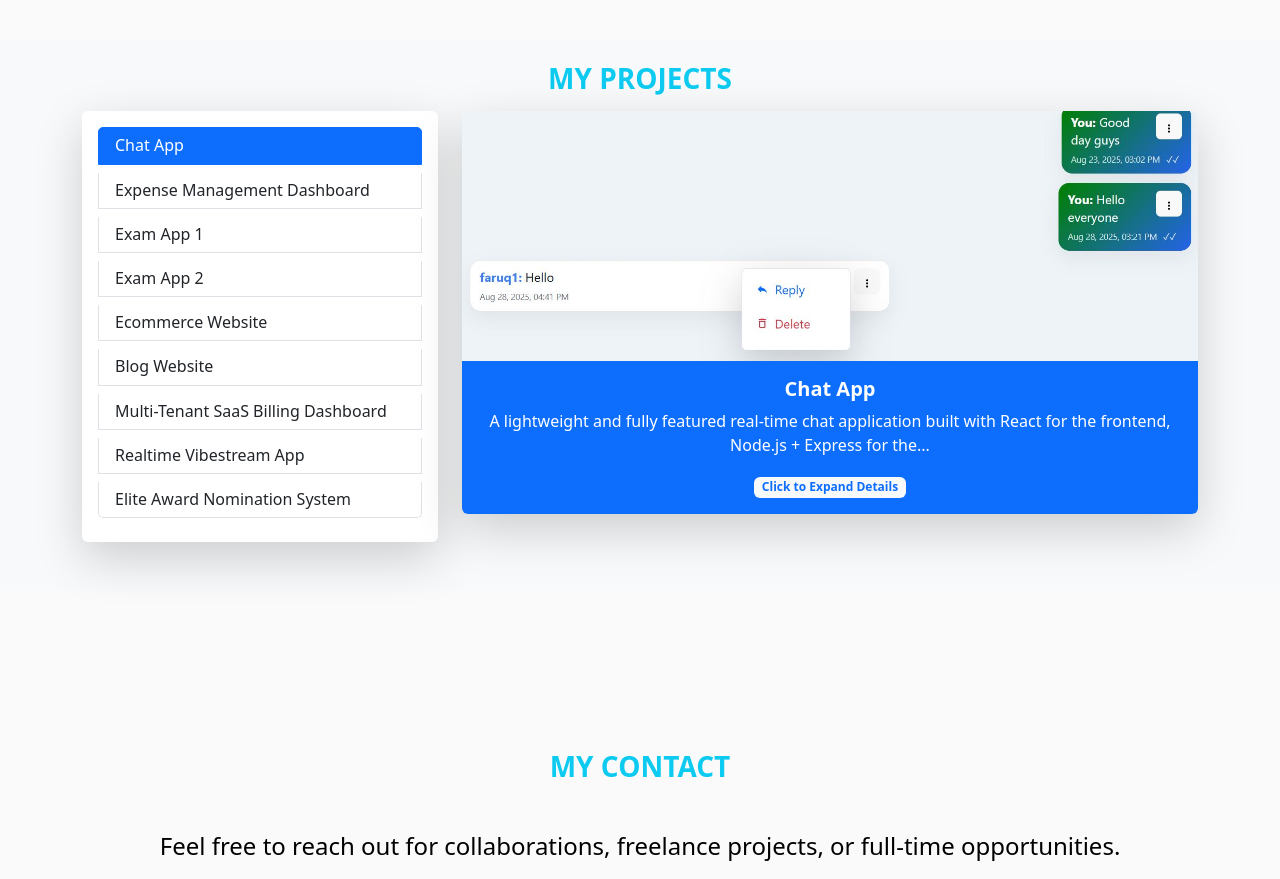
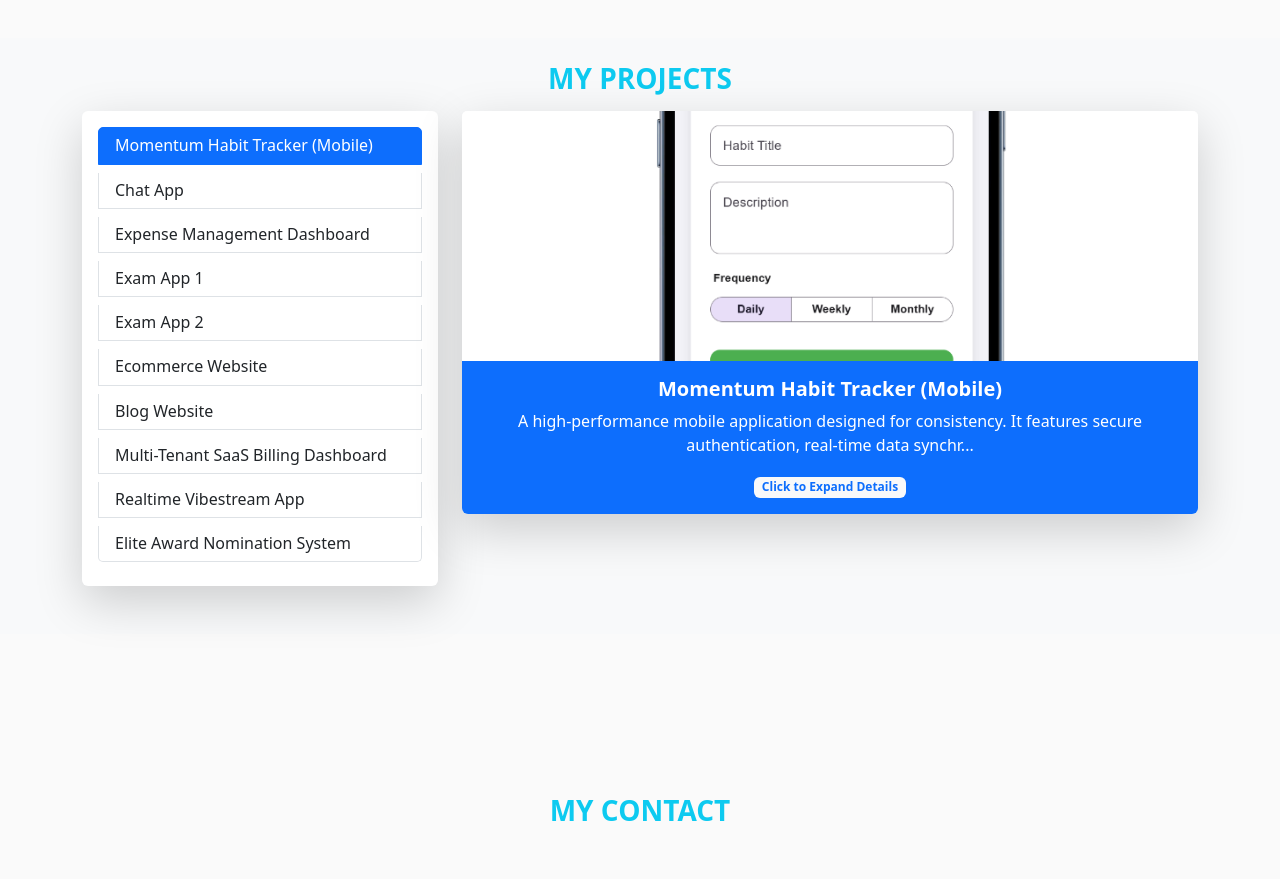
Before and after one commit to hayZedTech/port-frontend, a React (Vite) app: page / in a window 1280 px wide. Shown: the part 2800-3679 px from the top of the page. Built offline with nearby package versions, Linux system fonts and the light colour scheme.

Commit message:
add my habit app

```diff
--- a/src/Projects.jsx
+++ b/src/Projects.jsx
@@ -14,13 +14,22 @@ import stripe_dashboard from "./Images/stripe_dashboard.png";
 import vibestream from "./Images/vibestream.png";
 import expenses from "./Images/expenses.png";
 import award from "./Images/award.png";
+import habit_tracker from "./Images/habit_tracker.png";
 
 export const Projects = () => {
   const [showModal, setShowModal] = useState(false);
   const [selectedProject, setSelectedProject] = useState(null);
-  const [activeProject, setActiveProject] = useState(1); // default project ID
+  const [activeProject, setActiveProject] = useState(10); // set Habit Tracker as default
 
   const projects = [
+    {
+      id: 10,
+      title: "Momentum Habit Tracker (Mobile)",
+      desc: "A high-performance mobile application designed for consistency. It features secure authentication, real-time data synchronization via Appwrite WebSockets, and dynamic progress analytics using interactive charts. Built with a focus on fluid UX and native performance.",
+      img: habit_tracker,
+      link: "https://github.com/hayzedTech/Habit_Tracker_App",
+      languages: ["React Native", "Expo", "TypeScript", "Appwrite", "React Native Paper", "Chart Kit"]
+    },
     {
       id: 1,
       title: "Chat App",
@@ -100,7 +109,6 @@ export const Projects = () => {
     setShowModal(true);
   };
 
-  // 🔹 Logic: Update active project on all screens, but trigger modal only on mobile (< 768px)
   const handleProjectClick = (project) => {
     setActiveProject(project.id);
     if (window.innerWidth < 768) {
@@ -117,7 +125,6 @@ export const Projects = () => {
 
         <div className="container">
           <div className="row">
-            {/* Sidebar for project names */}
             <div className="col-md-4 mb-4">
               <div className="card shadow-lg border-0 h-100 p-3">
                 <ul className="list-group">
@@ -128,7 +135,7 @@ export const Projects = () => {
                         activeProject === project.id ? "active" : ""
                       }`}
                       style={{ cursor: "pointer" }}
-                      onClick={() => handleProjectClick(project)} // 🔹 Updated handler
+                      onClick={() => handleProjectClick(project)}
                     >
                       {project.title}
                     </li>
@@ -137,11 +144,10 @@ export const Projects = () => {
               </div>
             </div>
 
-            {/* Main project display */}
             <div className="col-md-8">
               {currentProject && (
                 <motion.div
-                  key={currentProject.id} // Added key to trigger animation on project change
+                  key={currentProject.id}
                   className="card shadow-lg border-0"
                   initial={{ opacity: 0, x: 20 }}
                   animate={{ opacity: 1, x: 0 }}
@@ -174,7 +180,6 @@ export const Projects = () => {
         </div>
       </section>
 
-      {/* Modal for project details */}
       <Modal show={showModal} onHide={() => setShowModal(false)} centered size="lg">
         {selectedProject && (
           <>
@@ -205,7 +210,7 @@ export const Projects = () => {
                 rel="noopener noreferrer"
                 className="btn btn-primary w-100"
               >
-                Launch Project Website
+                {selectedProject.id === 10 ? "View on GitHub / Download APK" : "Launch Project Website"}
               </a>
             </Modal.Footer>
           </>
```
Also changed, not shown: src/Images/habit_tracker.png (added).
